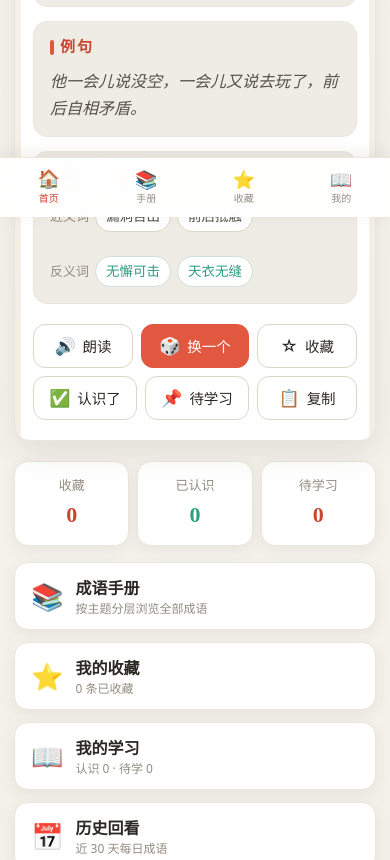
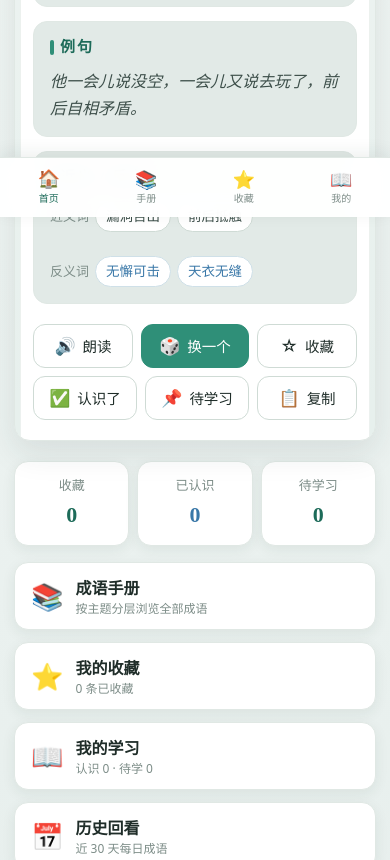
Before and after one commit to liumingmusic/idiom-story, a website: page index.html in a window 390 px wide. Shown: the part 627-1487 px from the top of the page. Drawn offline with Linux system fonts and the light colour scheme.

Commit message:
v13: recolor to ink-wash celadon (宋韵) — distinct from Daily History warm seal-red

```diff
--- a/assets/css/style.css
+++ b/assets/css/style.css
@@ -1,34 +1,34 @@
 /* =====================================================================
    成语故事 · 小初成语学习手册 · 样式表
-   浅色主题 v10：干净宣纸底 + 珊瑚朱红点缀 + 玉色进步态
+   浅色主题 v13：水墨青绿·宋韵 —— 冷调月白底 + 青瓷绿点缀 + 霁蓝进步态
+   刻意与「历史上的今天」（做旧米黄 + 印章朱红）区分，走清爽淡雅水墨路线
    分层：首页 / 成语手册（按主题分组）/ 收藏 / 我的学习 / 历史回看
-   设计要点：去掉杂乱纹理、纯白卡片 + 柔影、统一圆角、清晰焦点态
    ===================================================================== */
 
 :root {
-  /* 表面 */
-  --paper:    #f6f5f1;   /* 页面底：干净的暖白宣纸 */
-  --paper-2:  #eeece4;   /* 次级分区底色 */
-  --card:     #ffffff;   /* 卡片：纯白，更清爽 */
-  /* 墨色文字 */
-  --ink:      #2b2823;   /* 主文字 */
-  --ink-2:    #565049;   /* 次级文字 */
-  --ink-soft: #948c80;   /* 弱化文字 */
-  /* 主点缀：珊瑚朱红（友好、应景，比旧砖红更精致） */
-  --accent:      #e2573f;
-  --accent-2:    #c8452e;
-  --accent-soft: #fbeee9;
-  /* 正向 / 已学：玉色 */
-  --jade:      #2f9d7e;
-  --jade-soft: #e7f4ef;
-  /* 日期等点缀：琥珀金 */
-  --gold: #bd8626;
-  /* 描边 */
-  --line:   #ebe6db;
-  --line-2: #ddd5c6;
-  /* 阴影（暖调、轻柔） */
-  --shadow:    0 12px 32px rgba(70, 55, 35, .10);
-  --shadow-sm: 0 4px 14px rgba(70, 55, 35, .07);
+  /* 表面：冷调月白 / 青瓷底（非暖米黄） */
+  --paper:    #eef3f1;   /* 页面底：清透月白（偏冷） */
+  --paper-2:  #e2eae7;   /* 次级分区底色 */
+  --card:     #ffffff;   /* 卡片：纯白，衬青瓷绿更清亮 */
+  /* 墨色文字（带青调，非暖褐） */
+  --ink:      #1f2d29;   /* 主文字：深墨青 */
+  --ink-2:    #3d4f4a;   /* 次级文字 */
+  --ink-soft: #7d8d88;   /* 弱化文字 */
+  /* 主点缀：青瓷绿 / 松石绿（与每日历史的朱红做旧完全区分） */
+  --accent:      #2f8f78;
+  --accent-2:    #1d6b59;
+  --accent-soft: #e1f0ea;
+  /* 正向 / 已学：霁蓝（与绿色主色区分开） */
+  --jade:      #3a78a8;
+  --jade-soft: #e6eff6;
+  /* 日期等点缀：青灰蓝（冷调，弃用暖金） */
+  --gold: #5e7c8c;
+  /* 描边（冷灰绿） */
+  --line:   #e0e8e4;
+  --line-2: #cfdbd5;
+  /* 阴影（冷青调、轻柔） */
+  --shadow:    0 12px 32px rgba(28, 52, 46, .10);
+  --shadow-sm: 0 4px 14px rgba(28, 52, 46, .07);
   /* 圆角 */
   --radius:    18px;
   --radius-sm: 14px;
@@ -54,7 +54,7 @@ body {
   font-family: var(--sans);
   color: var(--ink);
   background-color: var(--paper);
-  background-image: linear-gradient(180deg, #f9f7f2 0%, #f2efe8 100%);
+  background-image: radial-gradient(1100px 460px at 50% -140px, rgba(47,143,120,.10), transparent 62%), linear-gradient(180deg, #f4f8f6 0%, #e6eeec 100%);
   line-height: 1.7;
   min-height: 100vh;
   padding-bottom: calc(var(--tabbar-h) + env(safe-area-inset-bottom));
@@ -76,7 +76,7 @@ a { color: var(--accent-2); text-decoration: none; }
 /* ------------------------------- 顶部 ------------------------------- */
 .site-header {
   position: sticky; top: 0; z-index: 30;
-  background: rgba(246, 245, 241, .88);
+  background: rgba(243, 247, 245, .88);
   backdrop-filter: saturate(140%) blur(10px);
   border-bottom: 1px solid var(--line);
 }
@@ -138,12 +138,13 @@ a { color: var(--accent-2); text-decoration: none; }
 .hero-section { margin: 20px 0 8px; }
 .hero-card {
   position: relative; background: var(--card);
+  background-image: radial-gradient(440px 240px at 100% 0%, rgba(47,143,120,.07), transparent 60%);
   border: 1px solid var(--line); border-radius: var(--radius);
   padding: 30px 32px 26px; box-shadow: var(--shadow); overflow: hidden;
 }
 .scroll-deco::before, .scroll-deco::after {
   content: ""; position: absolute; top: 0; bottom: 0; width: 6px;
-  background: linear-gradient(180deg, #f1ece0, #e7ddc8); opacity: .5;
+  background: linear-gradient(180deg, #e8f1ee, #d7e6e1); opacity: .6;
 }
 .scroll-deco::before { left: 0; border-right: 1px solid var(--line); }
 .scroll-deco::after { right: 0; border-left: 1px solid var(--line); }
@@ -191,7 +192,7 @@ a { color: var(--accent-2); text-decoration: none; }
   font-size: 13.5px; color: var(--ink-2); cursor: pointer;
   transition: border-color .15s ease, color .15s ease;
 }
-.word-tag.ant { color: var(--jade); border-color: #cfe0d8; }
+.word-tag.ant { color: var(--jade); border-color: #cfe0e8; }
 .word-tag:hover { border-color: var(--accent); color: var(--accent); }
 
 .hero-actions { margin-top: 20px; display: flex; flex-wrap: wrap; gap: 10px; }
@@ -238,7 +239,7 @@ a { color: var(--accent-2); text-decoration: none; }
 /* ============================== 成语手册 ============================== */
 .hb-toolbar {
   position: sticky; top: 0; z-index: 10;
-  background: rgba(246, 245, 241, .92);
+  background: rgba(243, 247, 245, .92);
   backdrop-filter: blur(8px); padding: 14px 0 10px; margin-top: 8px;
 }
 
@@ -300,7 +301,7 @@ a { color: var(--accent-2); text-decoration: none; }
   display: flex; align-items: center; gap: 10px;
   font-family: var(--serif); font-weight: 700; font-size: 18px; letter-spacing: 2px;
   color: var(--ink); margin: 0 0 12px; padding: 8px 2px;
-  background: linear-gradient(180deg, rgba(246, 245, 241, .96), rgba(246, 245, 241, .8));
+  background: linear-gradient(180deg, rgba(243, 247, 245, .96), rgba(243, 247, 245, .8));
   border-bottom: 2px solid var(--line-2);
 }
 .hb-group-title .g-count { font-family: var(--sans); font-size: 12px; font-weight: 400; color: var(--ink-soft); letter-spacing: 0; }
@@ -335,9 +336,9 @@ a { color: var(--accent-2); text-decoration: none; }
 .load-more-btn { appearance: none; cursor: pointer; font: inherit; font-size: 14px; font-weight: 600;
   color: var(--accent); background: var(--accent-soft); border: 1.5px solid var(--accent);
   border-radius: 999px; padding: 11px 26px; transition: background .18s ease, transform .12s ease, box-shadow .18s ease; }
-.load-more-btn:hover { background: var(--accent); color: #fff; box-shadow: 0 6px 16px rgba(226,87,63,.28); }
+.load-more-btn:hover { background: var(--accent); color: #fff; box-shadow: 0 6px 16px rgba(47,143,120,.28); }
 .load-more-btn:active { transform: translateY(1px) scale(.99); }
-.load-more-btn:focus-visible { outline: none; box-shadow: 0 0 0 4px rgba(226,87,63,.22); }
+.load-more-btn:focus-visible { outline: none; box-shadow: 0 0 0 4px rgba(47,143,120,.22); }
 
 /* ============================== 我的学习 ============================== */
 .progress-wrap { background: var(--card); border: 1px solid var(--line); border-radius: var(--radius-sm);
@@ -345,7 +346,7 @@ a { color: var(--accent-2); text-decoration: none; }
 .progress-label { font-size: 13px; color: var(--ink-soft); margin-bottom: 8px; }
 .progress-label b { color: var(--jade); font-size: 16px; }
 .progress-bar { height: 12px; border-radius: 999px; background: var(--line); overflow: hidden; }
-.progress-bar > i { display: block; height: 100%; background: linear-gradient(90deg, var(--jade), #57b89c); border-radius: 999px; transition: width .3s ease; }
+.progress-bar > i { display: block; height: 100%; background: linear-gradient(90deg, var(--jade), #6aa7cf); border-radius: 999px; transition: width .3s ease; }
 .learn-block { margin: 18px 0; }
 .learn-block h3 { font-family: var(--serif); font-size: 17px; margin: 0 0 10px; letter-spacing: 1px; }
 .learn-block h3 .lb-count { font-family: var(--sans); font-size: 12px; color: var(--ink-soft); margin-left: 6px; }
@@ -366,7 +367,7 @@ a { color: var(--accent-2); text-decoration: none; }
 .modal { position: fixed; inset: 0; z-index: 50; display: none; padding: 18px; }
 .modal.is-open { display: grid; place-items: center; }
 .modal[hidden] { display: none; }
-.modal-backdrop { position: absolute; inset: 0; background: rgba(43, 38, 34, .45); backdrop-filter: blur(2px); }
+.modal-backdrop { position: absolute; inset: 0; background: rgba(28, 42, 38, .45); backdrop-filter: blur(2px); }
 .modal-body {
   position: relative; z-index: 1; width: min(680px, 100%); max-height: 86vh; overflow: auto;
   background: var(--card); border: 1px solid var(--line); border-radius: var(--radius);
@@ -389,7 +390,7 @@ a { color: var(--accent-2); text-decoration: none; }
 @keyframes toastIn { from { opacity: 0; transform: translate(-50%, 8px); } to { opacity: 1; transform: translate(-50%, 0); } }
 .loading { color: var(--ink-soft); padding: 40px 0; text-align: center; }
 
-.site-footer { border-top: 1px solid var(--line); background: rgba(246, 245, 241, .6); padding: 20px 0 24px; margin-top: 10px; }
+.site-footer { border-top: 1px solid var(--line); background: rgba(243, 247, 245, .6); padding: 20px 0 24px; margin-top: 10px; }
 .site-footer p { margin: 4px 0; font-size: 13px; color: var(--ink-soft); text-align: center; }
 .site-footer .muted { font-size: 12px; opacity: .85; }
 
@@ -406,7 +407,7 @@ a { color: var(--accent-2); text-decoration: none; }
     height: calc(var(--tabbar-h) + env(safe-area-inset-bottom));
     padding-bottom: env(safe-area-inset-bottom);
     background: rgba(255, 255, 255, .96); backdrop-filter: blur(10px);
-    border-top: 1px solid var(--line); box-shadow: 0 -4px 16px rgba(70, 55, 35, .08);
+    border-top: 1px solid var(--line); box-shadow: 0 -4px 16px rgba(28, 52, 46, .08);
   }
   .tabitem { flex: 1; min-width: 0; border: 0; background: transparent; cursor: pointer; padding: 0;
     display: flex; flex-direction: column; align-items: center; justify-content: center; gap: 2px;
```
